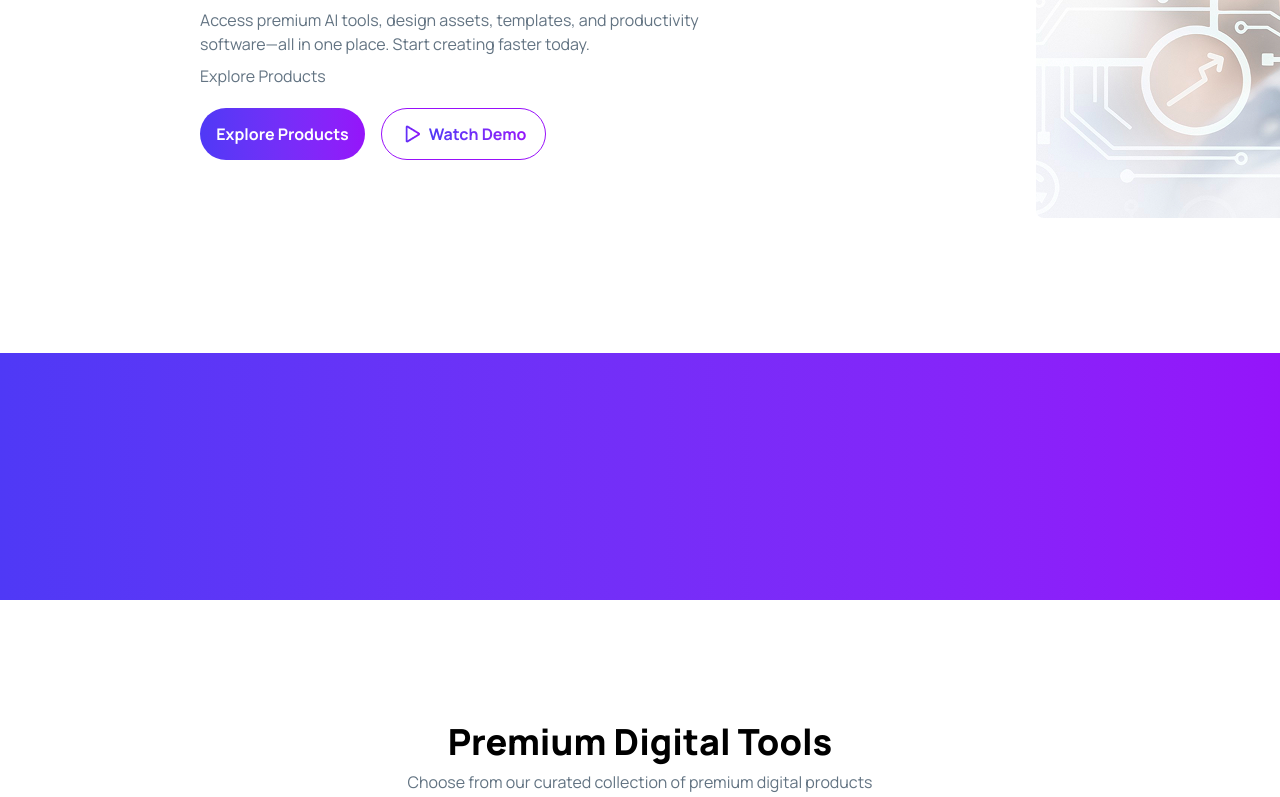
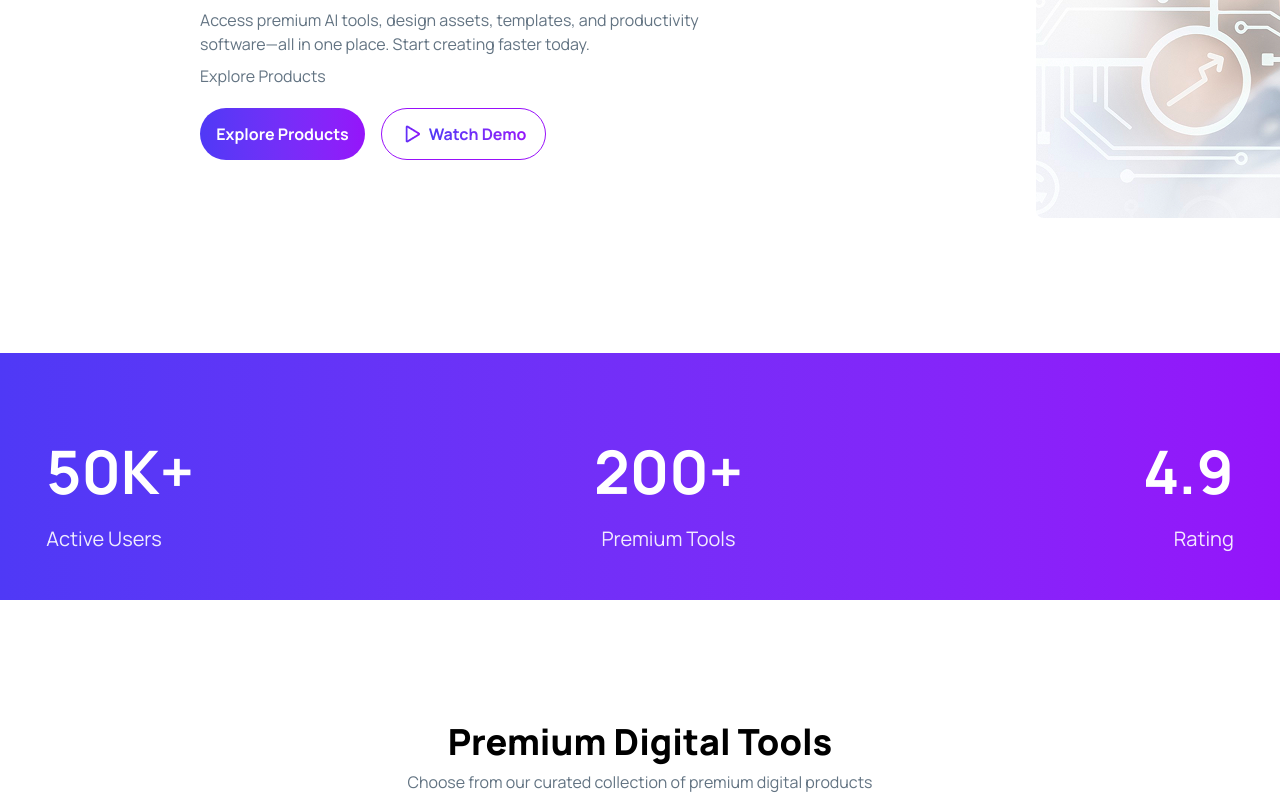
Before and after one commit to ruhul1845/A6, a React (Vite) app: page / in a window 1280 px wide. Shown: the part 547-1344 px from the top of the page. Built offline with nearby package versions, Linux system fonts and the light colour scheme.

Commit message:
App.jsx changed

```diff
--- a/src/App.jsx
+++ b/src/App.jsx
@@ -85,7 +85,31 @@ function App() {
           <img src={banner} alt="" />
         </div>
       </div>
-      <div className=' h-[247px] bg-linear-to-r from-[#4F39F6] to-[#9514FA]'></div>
+      <div className=' h-[247px] bg-linear-to-r from-[#4F39F6] to-[#9514FA] px-40 py-15'>
+
+        <div class="flex items-center justify-center gap-50 py-7">
+
+          <div>
+            <p class="text-6xl font-bold text-white mb-6">50K+</p>
+            <p class="text-xl text-white/90">Active Users</p>
+          </div>
+
+          <div class="w-px h-14 bg-gray-300"></div>
+
+          <div class="text-center">
+            <p class="text-6xl font-bold text-white mb-6">200+</p>
+            <p class="text-xl text-white/90">Premium Tools</p>
+          </div>
+
+          <div class="w-px h-14 bg-gray-300"></div>
+
+          <div class="text-right">
+            <p class="text-6xl font-bold text-white mb-6">4.9</p>
+            <p class="text-xl text-white/90">Rating</p>
+          </div>
+
+        </div>
+      </div>
       <div className='mx-50 '>
         <div className='h-[196px]  flex flex-col justify-center items-center gap-4 mt-25 mb-10'>
           <div className='flex flex-col justify-center items-center text-center'>
```
